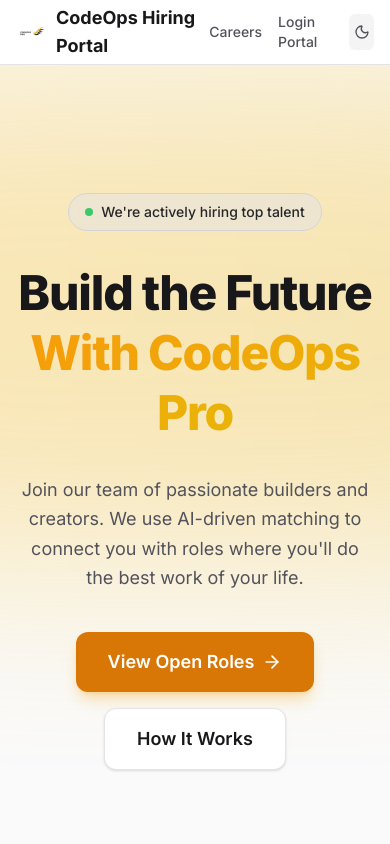
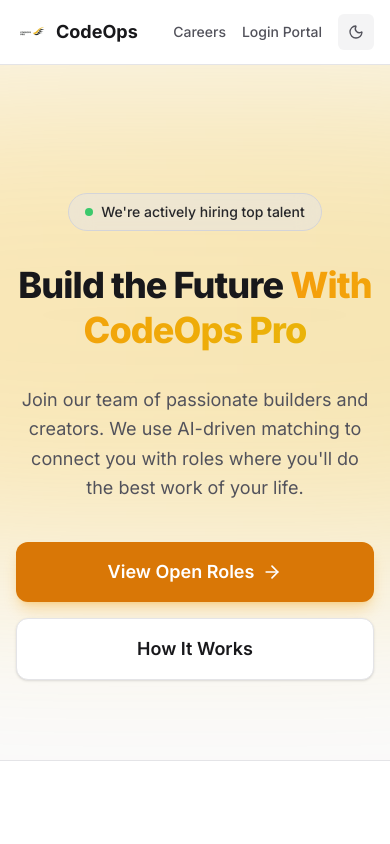
Before and after one commit to sajid-dev-56/codeops-hiring-portal, a Next.js app: page / in a window 390 px wide. Shown: the top 844 px of the page. Built offline with nearby package versions, Linux system fonts and the light colour scheme; no server answers; the database is empty.

Commit message:
style: fix mobile responsiveness and dark mode bugs

```diff
--- a/src/app/(public)/careers/[slug]/page.tsx
+++ b/src/app/(public)/careers/[slug]/page.tsx
@@ -79,7 +79,7 @@ export default async function JobDetailPage({ params }: Props) {
             </span>
           )}
         </div>
-        <h1 className="text-3xl sm:text-4xl font-extrabold text-surface-900 mb-4">
+        <h1 className="text-3xl sm:text-4xl font-extrabold text-surface-900 dark:text-white mb-4">
           {job.title}
         </h1>
         <div className="flex flex-wrap items-center gap-4 text-sm text-surface-500">
--- a/src/app/(public)/layout.tsx
+++ b/src/app/(public)/layout.tsx
@@ -17,7 +17,8 @@ export default function PublicLayout({
             <Link href="/" className="flex items-center gap-2">
               <Image src="/logo.jpg" alt="CodeOps Pro Logo" width={32} height={32} priority fetchPriority="high" className="h-8 w-auto object-contain" />
               <span className="font-bold text-lg text-surface-900 dark:text-white transition-colors duration-300">
-                CodeOps Hiring Portal
+                <span className="hidden sm:inline">CodeOps Hiring Portal</span>
+                <span className="sm:hidden">CodeOps</span>
               </span>
             </Link>
             <nav className="flex items-center gap-4 sm:gap-6">
--- a/src/app/(public)/page.tsx
+++ b/src/app/(public)/page.tsx
@@ -61,7 +61,7 @@ export default function HomePage() {
             We're actively hiring top talent
           </div>
 
-          <h1 className="text-5xl md:text-7xl font-extrabold text-surface-900 dark:text-white tracking-tight leading-tight mb-8">
+          <h1 className="text-4xl md:text-7xl font-extrabold text-surface-900 dark:text-white tracking-tight leading-tight mb-8">
             Build the Future <br className="hidden md:block" />
             <span className="text-transparent bg-clip-text bg-gradient-to-r from-primary-500 to-accent-500">
               With CodeOps Pro
@@ -75,14 +75,14 @@ export default function HomePage() {
           <div className="flex flex-col sm:flex-row gap-4 justify-center items-center">
             <Link
               href="/careers"
-              className="inline-flex items-center justify-center px-8 py-4 rounded-xl bg-primary-600 hover:bg-primary-500 text-white font-semibold text-lg shadow-lg shadow-primary-500/30 hover:shadow-primary-500/50 hover:-translate-y-1 transition-all duration-300"
+              className="inline-flex items-center justify-center w-full sm:w-auto px-8 py-4 rounded-xl bg-primary-600 hover:bg-primary-500 text-white font-semibold text-lg shadow-lg shadow-primary-500/30 hover:shadow-primary-500/50 hover:-translate-y-1 transition-all duration-300"
             >
               View Open Roles
               <ArrowRight className="w-5 h-5 ml-2" />
             </Link>
             <Link
               href="#how-it-works"
-              className="inline-flex items-center justify-center px-8 py-4 rounded-xl bg-white dark:bg-surface-800 text-surface-900 dark:text-white font-semibold text-lg border border-surface-200 dark:border-surface-700 hover:border-primary-500 dark:hover:border-primary-500 hover:-translate-y-1 transition-all duration-300 shadow-sm"
+              className="inline-flex items-center justify-center w-full sm:w-auto px-8 py-4 rounded-xl bg-white dark:bg-surface-800 text-surface-900 dark:text-white font-semibold text-lg border border-surface-200 dark:border-surface-700 hover:border-primary-500 dark:hover:border-primary-500 hover:-translate-y-1 transition-all duration-300 shadow-sm"
             >
               How It Works
             </Link>
```
